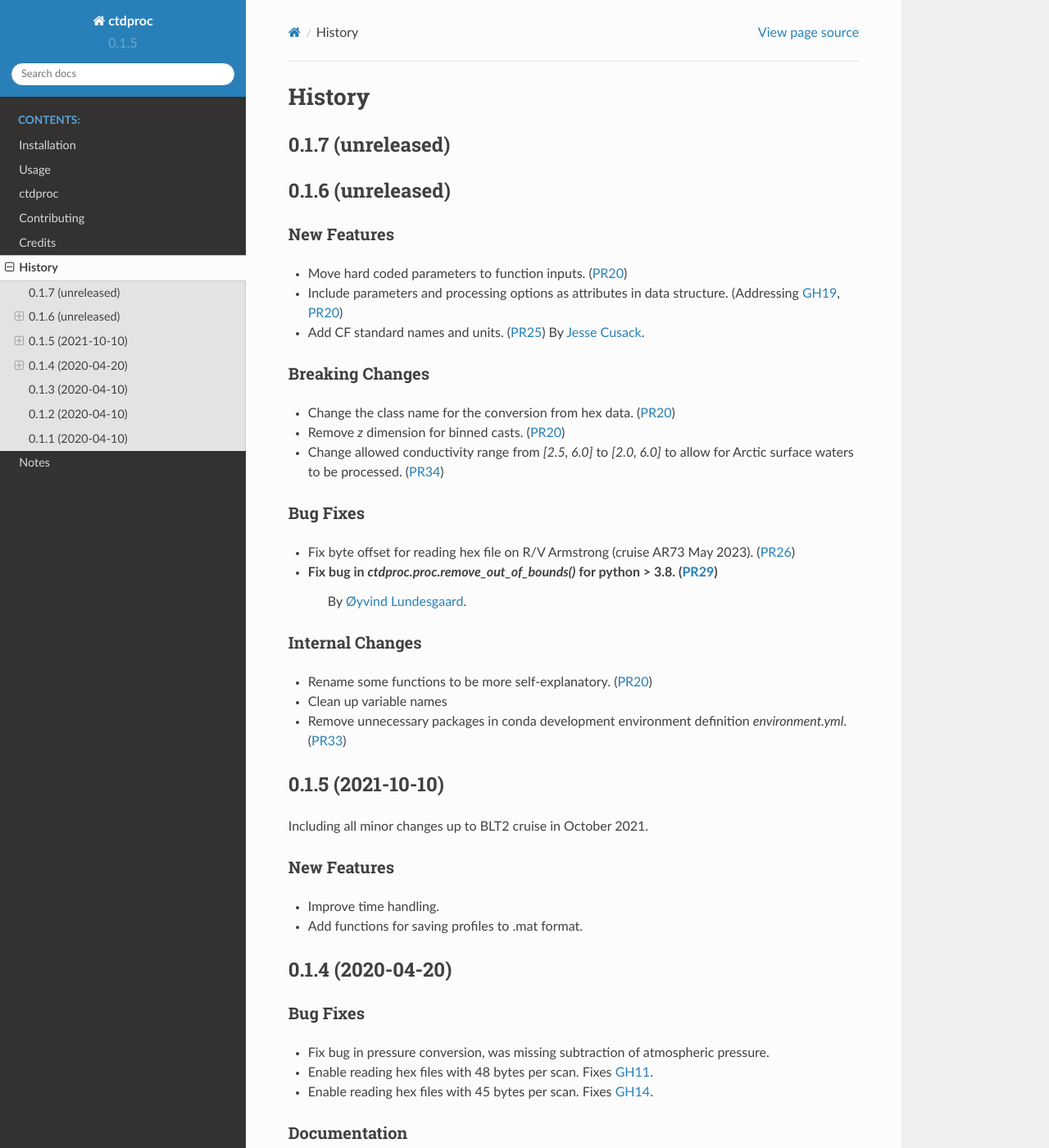
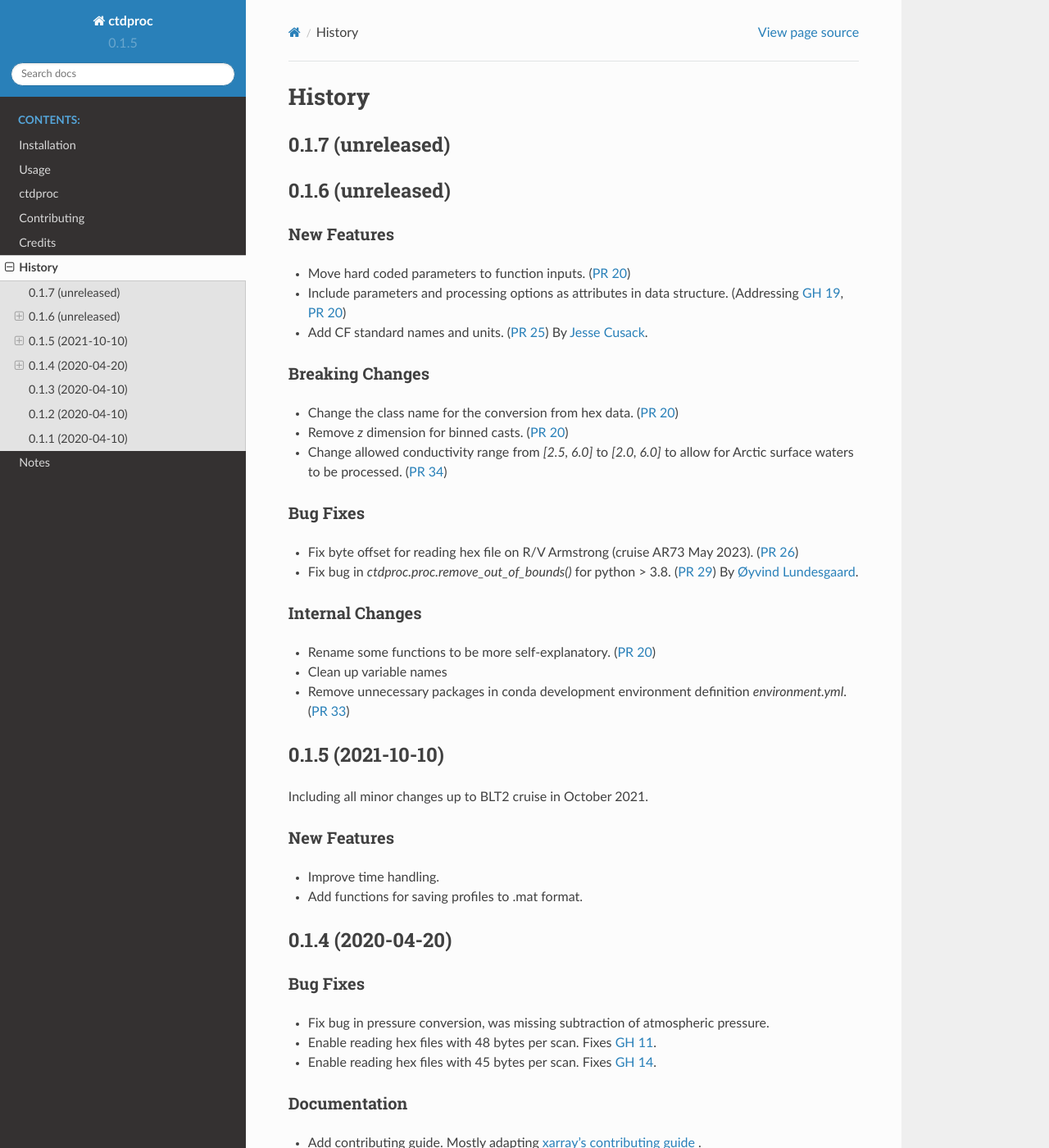
Before and after one commit to gunnarvoet/ctdproc, a Sphinx documentation site: the page built from docs/history.rst, in a window 1280 px wide and 1400 px high. Shown: the whole window at 82% size. Built offline with Sphinx 7.4.7 and the Read the Docs theme 2.0.0, drawn with Linux system fonts in a browser that asks for light colours.

Commit message:
fix docs

```diff
--- a/HISTORY.rst
+++ b/HISTORY.rst
@@ -26,7 +26,8 @@ New Features
 ~~~~~~~~~~~~
 * Move hard coded parameters to function inputs. (:pull:`20`)
 * Include parameters and processing options as attributes in data structure. (Addressing :issue:`19`, :pull:`20`)
-* Add CF standard names and units. (:pull:`25`) By `Jesse Cusack <https://github.com/jessecusack>`_.
+* Add CF standard names and units. (:pull:`25`)
+  By `Jesse Cusack <https://github.com/jessecusack>`_.
 
 Breaking Changes
 ~~~~~~~~~~~~~~~~
@@ -38,7 +39,7 @@ Bug Fixes
 ~~~~~~~~~
 * Fix byte offset for reading hex file on R/V Armstrong (cruise AR73 May 2023). (:pull:`26`)
 * Fix bug in `ctdproc.proc.remove_out_of_bounds()` for python > 3.8. (:pull:`29`)
-    By `Øyvind Lundesgaard  <https://github.com/oyvlun>`_.
+  By `Øyvind Lundesgaard <https://github.com/oyvlun>`_.
 
 
 .. Documentation
--- a/docs/conf.py
+++ b/docs/conf.py
@@ -45,8 +45,8 @@ napoleon_use_param = False
 napoleon_use_ivar = True
 
 extlinks = {
-    "issue": ("https://github.com/gunnarvoet/ctdproc/issues/%s", "GH"),
-    "pull": ("https://github.com/gunnarvoet/ctdproc/pull/%s", "PR"),
+    "issue": ("https://github.com/gunnarvoet/ctdproc/issues/%s", "GH %s"),
+    "pull": ("https://github.com/gunnarvoet/ctdproc/pull/%s", "PR %s"),
 }
 
 # Add any paths that contain templates here, relative to this directory.
@@ -80,7 +80,7 @@ release = ctdproc.__version__
 #
 # This is also used if you do content translation via gettext catalogs.
 # Usually you set "language" from the command line for these cases.
-language = None
+language = "en"
 
 # List of patterns, relative to source directory, that match files and
 # directories to ignore when looking for source files.
--- a/docs/usage.rst
+++ b/docs/usage.rst
@@ -39,8 +39,8 @@ Quickly convert the data into an xarray_ Dataset_. From this, save to netcdf for
 
     cx = c.to_xarray()
     cx.to_netcdf('dataraw.nc', encoding={
-    "time": {"units": "seconds since 1970-01-01"},
-    })
+        "time": {"units": "seconds since 1970-01-01"},
+        })
 
 .. _xarray: http://xarray.pydata.org/en/stable/
 .. _Dataset: http://xarray.pydata.org/en/stable/data-structures.html#dataset
```
